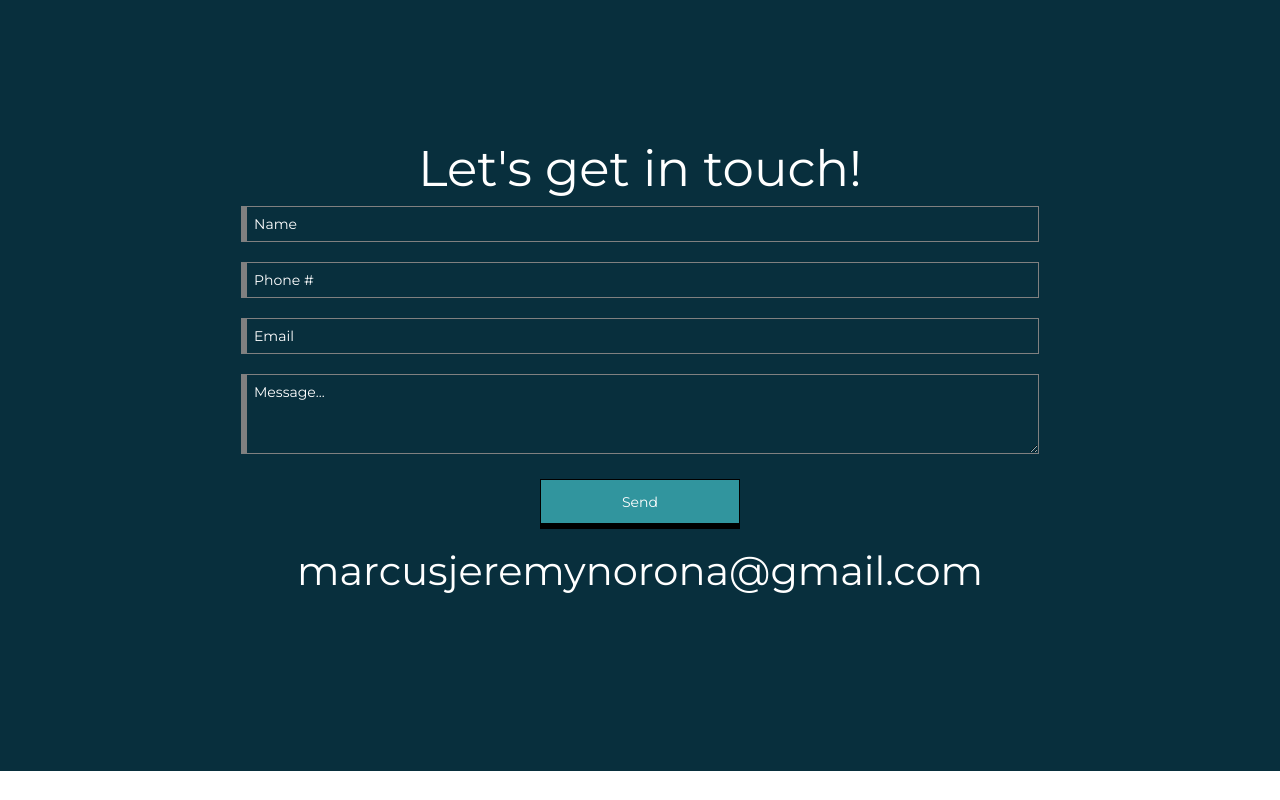
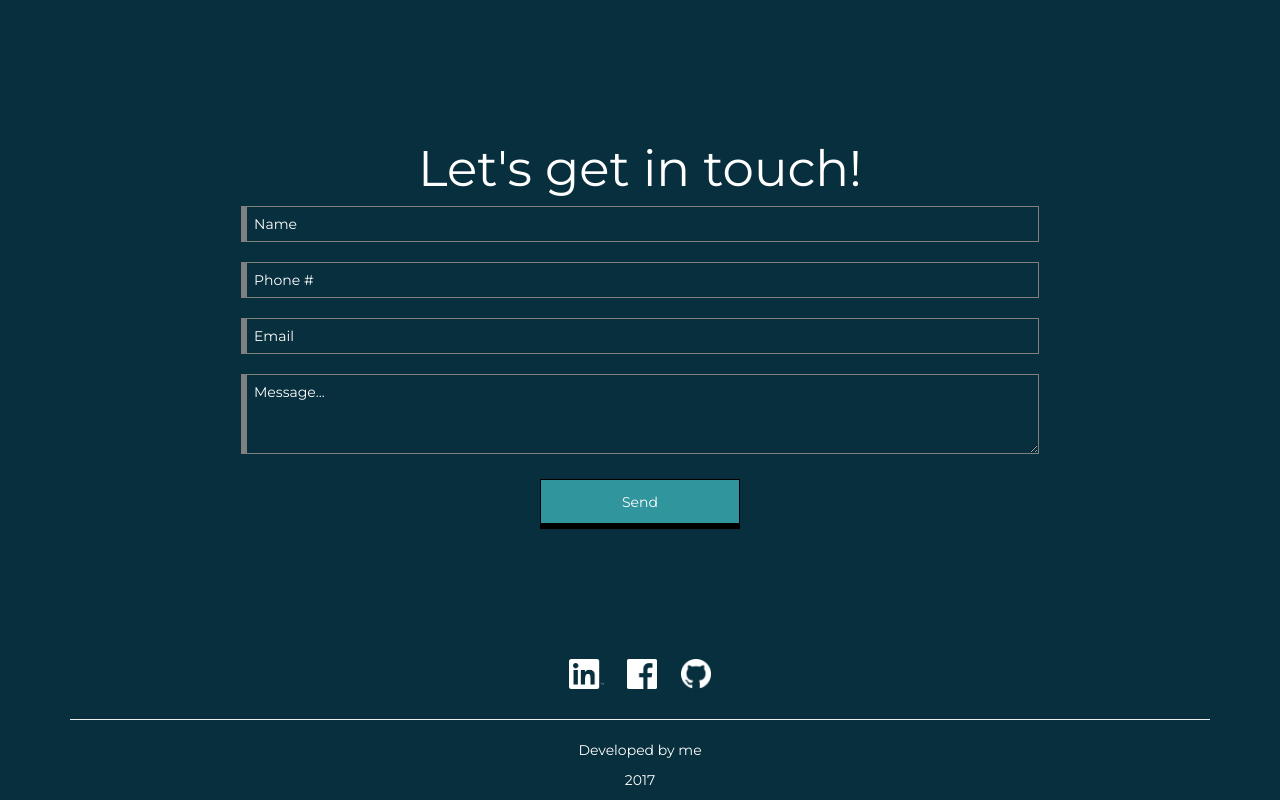
Before and after one commit to mjnorona/portfolio, a website: page index.html in a window 1280 px wide. Shown: the part 3512-4312 px from the top of the page. Before the commit the page ends 4283 px from the top, so only its background shows below. Drawn offline with Linux system fonts and the light colour scheme.

Commit message:
added contact logos

```diff
--- a/css/scrolling-nav.css
+++ b/css/scrolling-nav.css
@@ -85,5 +85,5 @@ of those sections to manage the look and feel of the site. */
     text-align: center;
     background: rgb(8, 47, 61);
     color: white;
-    padding-bottom: 150px;
+
 }
--- a/css/style.css
+++ b/css/style.css
@@ -111,6 +111,22 @@ form button:hover {
     border-bottom: 6px solid grey;
 }
 
+.logos {
+    margin-top: 120px;
+    height: 50px;
+}
+.contactLogo {
+    max-height: 30px;
+    margin: 10px;
+
+}
+
+.logos img:hover{
+    max-height: 40px;
+}
+
+
+
 ::-webkit-input-placeholder { /* Chrome/Opera/Safari */
   color: white;
 }
--- a/index.html
+++ b/index.html
@@ -159,7 +159,16 @@
                         <h2><em>Thanks</em> for contacting me! I will get back to you soon!</h2>
                     </div>
 
-                    <h2>marcusjeremynorona@gmail.com</h2>
+
+                    <div class = "logos">
+                        <a href="https://www.linkedin.com/in/marcus-norona-8421917a/"><img class = "contactLogo" src="linkedin.png" alt=""></a>
+                        <a href = "https://www.facebook.com/marcus.j.norona"><img class = "contactLogo" src="facebook.png" alt=""></a>
+                        <a href = "https://github.com/mjnorona"><img class = "contactLogo" src="github.png" alt=""></a>
+                    </div>
+
+                    <hr>
+                    <p>Developed by me</p>
+                    <p>2017</p>
                 </div>
             </div>
         </div>
```
Also changed, not shown: linkedin.html (added, +2 -0 lines), facebook.png (added), github.png (added), linkedin.png (added).
